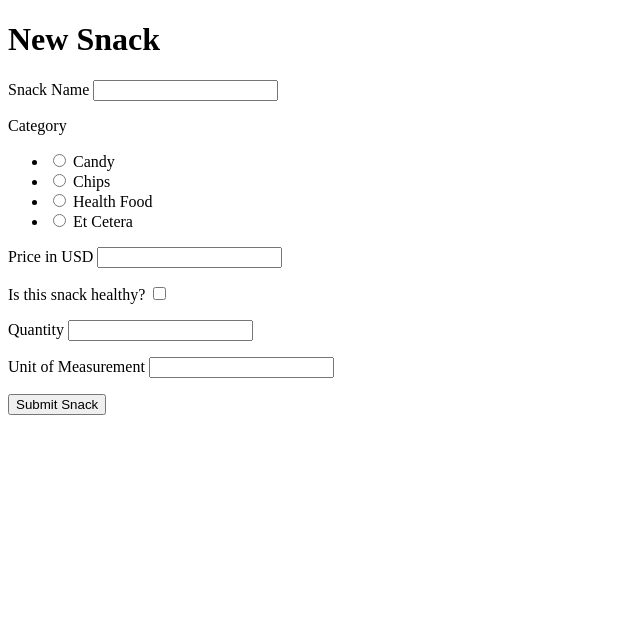
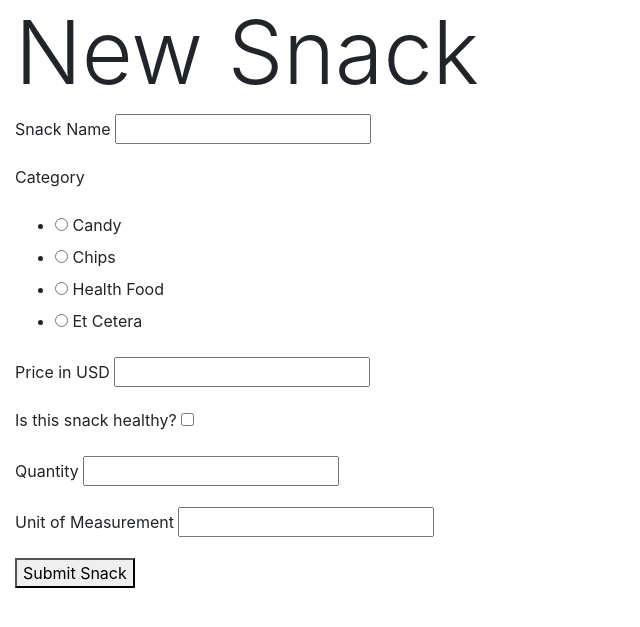
Before and after one commit to CalebPenning/snacks-wtforms, a Flask app: page /snacks/new in a window 1280 px wide. Shown: the top 627 px of the page, without its empty margins (0-640 px from the left). Run offline with Flask 2, Linux system fonts and the light colour scheme; some libraries are stand-ins or nearby versions.

Commit message:
Added some more bootstrap to the templates, will be adding validation

```diff
--- a/templates/add_snack_form.html
+++ b/templates/add_snack_form.html
@@ -3,20 +3,25 @@
 <head>
     <meta charset="UTF-8">
     <meta name="viewport" content="width=device-width, initial-scale=1.0">
+    <link rel="stylesheet" href="https://maxcdn.bootstrapcdn.com/bootstrap/4.0.0/css/bootstrap.min.css" integrity="sha384-Gn5384xqQ1aoWXA+058RXPxPg6fy4IWvTNh0E263XmFcJlSAwiGgFAW/dAiS6JXm" crossorigin="anonymous">
     <title>Add Snack</title>
 </head>
 <body>
-    <h1>New Snack</h1>
+    <div class="container-fluid">
+    <h1 class="display-2">New Snack</h1>
     <form method="POST">
             {{ form.hidden_tag() }}
         {% for field in form
             if field.widget.input_type != 'hidden' %}
+        <div class="form-group">
         <p>
             {{field.label}}
             {{field}}
         </p>
+        </div>
         {% endfor %}
         <button type="submit">Submit Snack</button>
     </form>
+    </div>
 </body>
 </html>
```
Also changed, not shown: templates/home.html (+4 -3 lines).
